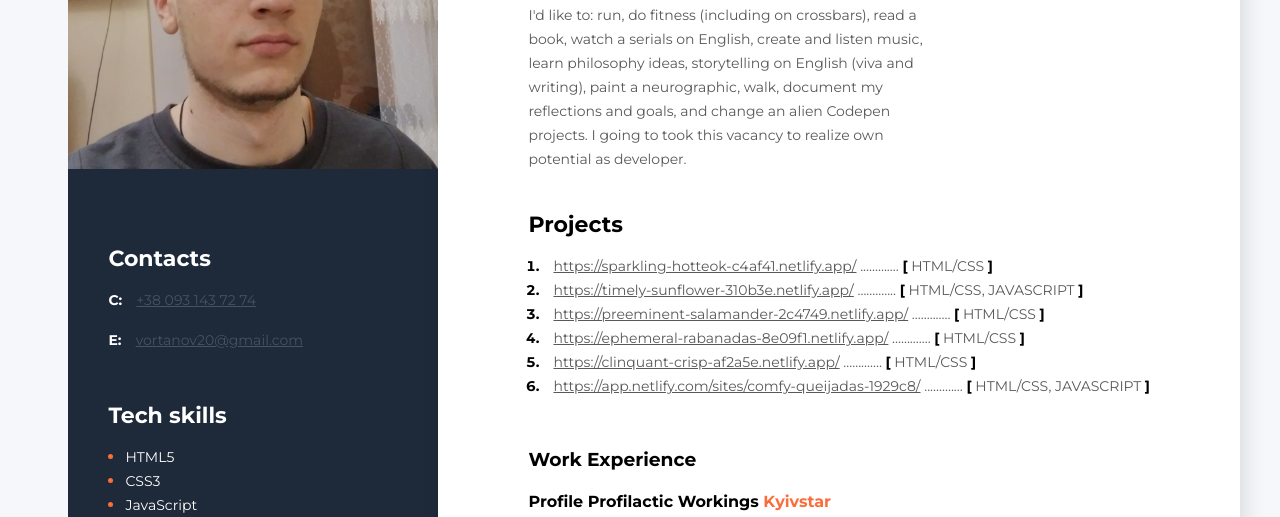
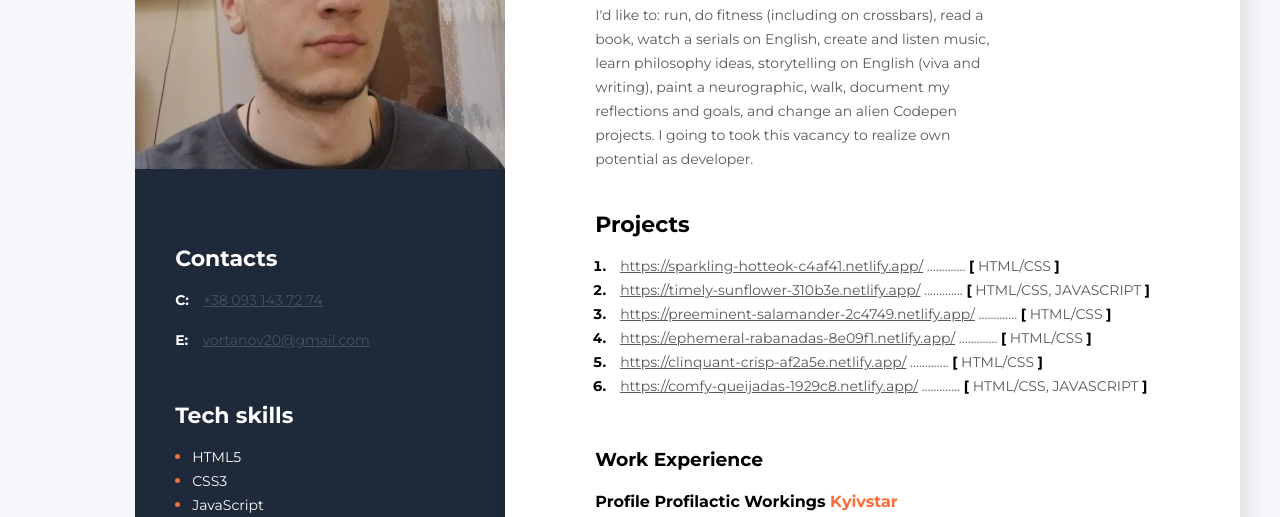
Before and after one commit to GeorgeBryzh/Resume, a plain HTML site: page index.html in a window 1280 px wide. Shown: the part 249-766 px from the top of the page. Drawn offline with Linux system fonts and the light colour scheme.

Commit message:
Update index.html

```diff
--- a/index.html
+++ b/index.html
@@ -68,7 +68,7 @@
                         </li>
                         <li class="projects-item">
                             <span class="project">
-                                <a href="https://app.netlify.com/sites/comfy-queijadas-1929c8/" class="project-link">https://app.netlify.com/sites/comfy-queijadas-1929c8/</a>
+                                <a href="https://comfy-queijadas-1929c8.netlify.app/" class="project-link">https://comfy-queijadas-1929c8.netlify.app/</a>
                                 .............
                                 <span class="project-bracket">[</span> HTML/CSS, JAVASCRIPT <span class="project-bracket">]</span>
                             </span>
```
